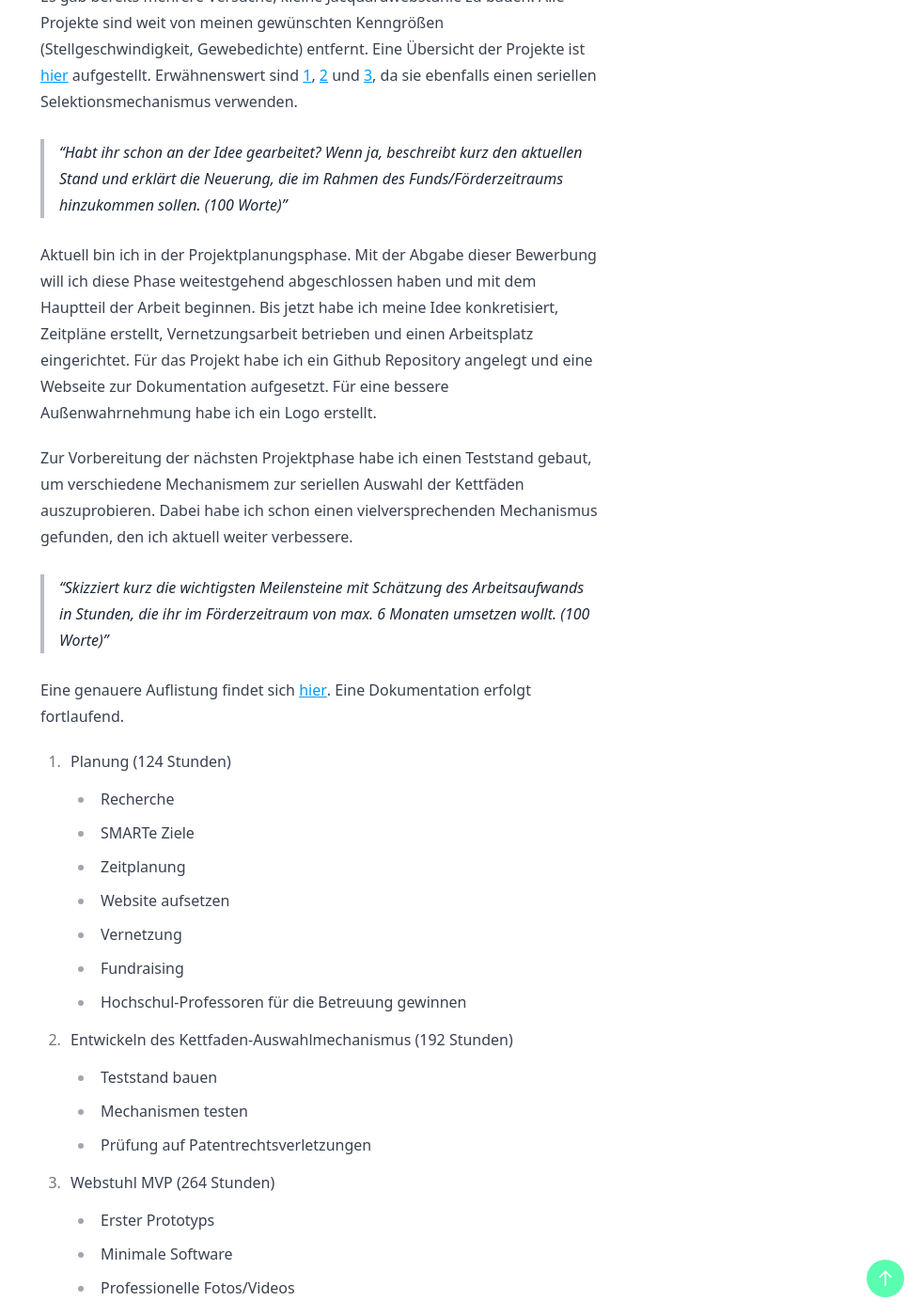
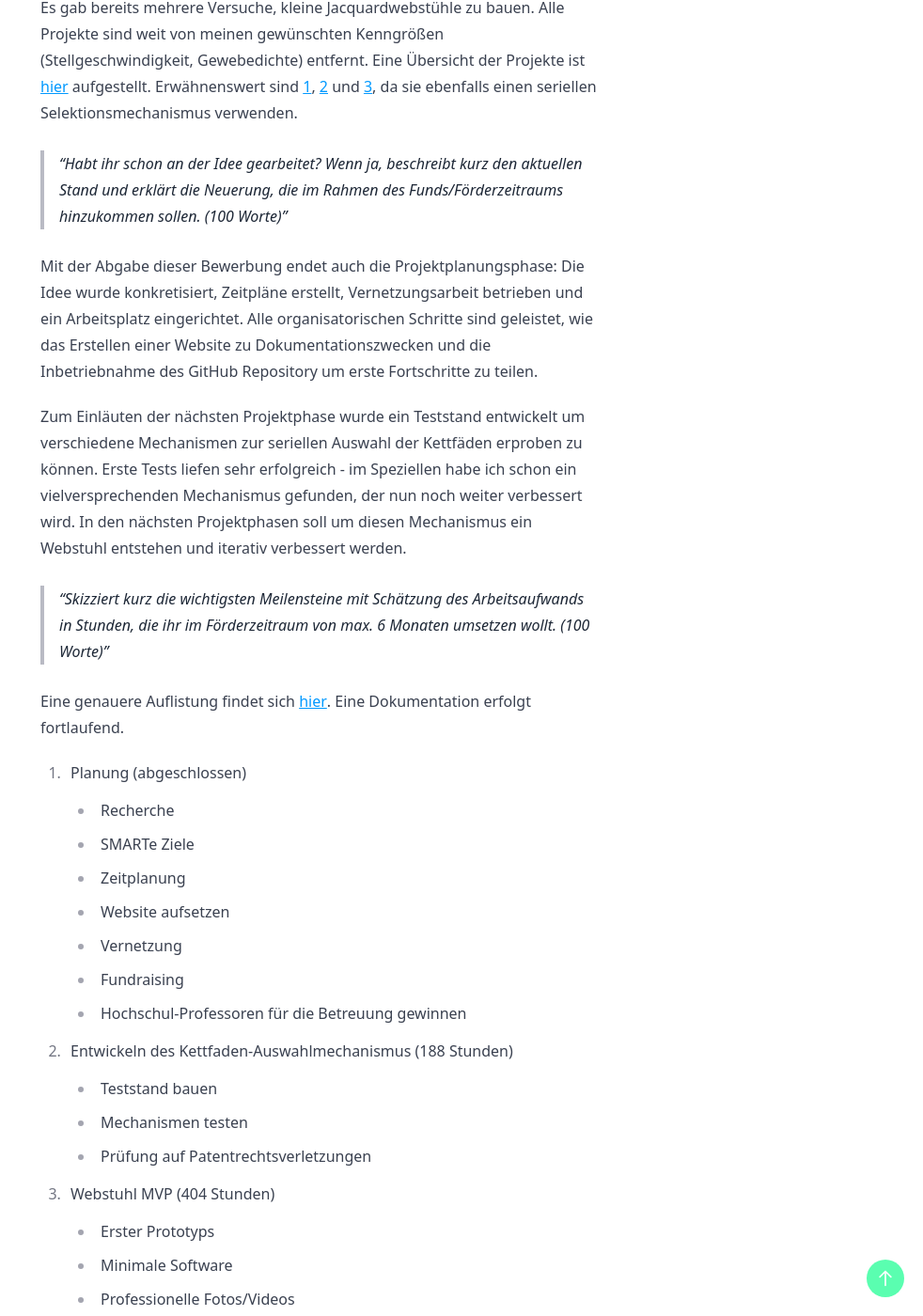
Before and after one commit to festwertspeicher/jacques-loom, a Jekyll site: the page built from docs/_posts/2022-05-23-application-prototype-fund-hardware.md, in a window 1280 px wide and 1400 px high, scrolled down 12554 px. Shown: the whole window at 94% size, without its empty margins (298-1280 px from the left). Built offline with Jekyll 4.4.1, drawn with Linux system fonts in a browser that asks for light colours; some web fonts are replaced; our own code applies the rules of GitHub Pages for plain Markdown files; some of the changed text lies outside the part shown.

Commit message:
add milesones page

```diff
--- a/docs/_data/toc.yml
+++ b/docs/_data/toc.yml
@@ -7,6 +7,8 @@
       url: "news"
     - title: "Manual: Writing Documentation"
       url: "docs/writing-documentation"
+    - title: Milestones
+      url: "milestones"
 - title: "Extras"
   url: "docs/extras"
   links:
--- a/docs/_posts/2022-05-23-application-prototype-fund-hardware.md
+++ b/docs/_posts/2022-05-23-application-prototype-fund-hardware.md
@@ -85,15 +85,15 @@
 
 > Have you already worked on the idea? If yes, briefly describe the current status and explain the innovation that will be added during the fund/funding period.
 
-Currently I am in the project planning phase. With the submission of this application I want to have completed this phase as far as possible and start with the main part of the work. So far I have concretized my idea, created time plans, did some networking and set up a workspace. For the project, I have created a Github repository and set up a website for documentation purposes. For a better external perception I created a logo.
+The submission of this application also marks the end of the project planning phase: the idea has been concretized, timelines created, networking done and a workspace has been set up. All organizational steps are completed, such as the creation of a website for documentation purposes and the initiation of the GitHub repository to share first progress.
 
-In preparation for the next phase of the project, I built a test rig to experiment with different mechanisms for serial selection of warp threads. I have already found a promising mechanism, which I am currently improving.
+To start the next phase of the project, a test rig has been developed to test different mechanisms for the serial selection of warp threads. First tests ran very successfully - in particular, a promising mechanism was found, which will now be further improved. In the next phases of the project a loom will be developed around this mechanism and improved iteratively.
 
 > Briefly outline the key milestones, with an estimate of the workload in hours, that you plan to complete in the funding period of a maximum of 6 months.
 
 A more detailed list can be found [here](). Documentation will be provided on an ongoing basis.
 
-1. Planning (124 hours)
+1. Planning (finished)
 * Research
 * SMART goals
 * Time planning
@@ -102,18 +102,18 @@
 * Fundraising
 * Recruit university professors for mentoring
 
-2. Develop a warp selection mechanism (192 hours).
+2. Develop a warp selection mechanism (188 hours).
 * Building a test rig
 * Test different mechanisms
 * Check for patent infringement
 
-3. Loom MVP (264 hours).
+3. Loom MVP (404 hours).
 * First prototype
 * Minimal software design
 * Professional photos/videos
 * Interim report as master thesis
 
-4th Iteration of the loom (288 hours).
+4. Iteration of the loom (320 hours).
 * New major version of the loom
 * More robust software
 * Complete package with CAD files, schematics, BOM, code, ...
@@ -200,15 +200,15 @@
 
 > Habt ihr schon an der Idee gearbeitet? Wenn ja, beschreibt kurz den aktuellen Stand und erklärt die Neuerung, die im Rahmen des Funds/Förderzeitraums hinzukommen sollen. (100 Worte)
 
-Aktuell bin ich in der Projektplanungsphase. Mit der Abgabe dieser Bewerbung will ich diese Phase weitestgehend abgeschlossen haben und mit dem Hauptteil der Arbeit beginnen. Bis jetzt habe ich meine Idee konkretisiert, Zeitpläne erstellt, Vernetzungsarbeit betrieben und einen Arbeitsplatz eingerichtet. Für das Projekt habe ich ein Github Repository angelegt und eine Webseite zur Dokumentation aufgesetzt. Für eine bessere Außenwahrnehmung habe ich ein Logo erstellt.
+Mit der Abgabe dieser Bewerbung endet auch die Projektplanungsphase: Die Idee wurde konkretisiert, Zeitpläne erstellt, Vernetzungsarbeit betrieben und ein Arbeitsplatz eingerichtet. Alle organisatorischen Schritte sind geleistet, wie das Erstellen einer Website zu Dokumentationszwecken und die Inbetriebnahme des GitHub Repository um erste Fortschritte zu teilen.
 
-Zur Vorbereitung der nächsten Projektphase habe ich einen Teststand gebaut, um verschiedene Mechanismem zur seriellen Auswahl der Kettfäden auszuprobieren. Dabei habe ich schon einen vielversprechenden Mechanismus gefunden, den ich aktuell weiter verbessere.
+Zum Einläuten der nächsten Projektphase wurde ein Teststand entwickelt um verschiedene Mechanismen zur seriellen Auswahl der Kettfäden erproben zu können. Erste Tests liefen sehr erfolgreich - im Speziellen habe ich schon ein vielversprechenden Mechanismus gefunden, der nun noch weiter verbessert wird. In den nächsten Projektphasen soll um diesen Mechanismus ein Webstuhl entstehen und iterativ verbessert werden.
 
 > Skizziert kurz die wichtigsten Meilensteine mit Schätzung des Arbeitsaufwands in Stunden, die ihr im Förderzeitraum von max. 6 Monaten umsetzen wollt. (100 Worte)
 
 Eine genauere Auflistung findet sich [hier](). Eine Dokumentation erfolgt fortlaufend.
 
-1. Planung (124 Stunden)
+1. Planung (abgeschlossen)
 * Recherche
 * SMARTe Ziele
 * Zeitplanung
@@ -217,18 +217,18 @@
 * Fundraising
 * Hochschul-Professoren für die Betreuung gewinnen
 
-2. Entwickeln des Kettfaden-Auswahlmechanismus (192 Stunden)
+2. Entwickeln des Kettfaden-Auswahlmechanismus (188 Stunden)
 * Teststand bauen
 * Mechanismen testen
 * Prüfung auf Patentrechtsverletzungen
 
-3. Webstuhl MVP (264 Stunden)
+3. Webstuhl MVP (404 Stunden)
 * Erster Prototyps
 * Minimale Software
 * Professionelle Fotos/Videos
 * Zwischenbericht als Masterthesis
 
-4. Iteration der Maschine (288 Stunden)
+4. Iteration der Maschine (320 Stunden)
 * Neue Major Version des Webstuhls
 * Robustere Software
 * Komplettpaket mit CAD-Dateien, Schaltplänen, BOM, Code, ...
```
Also changed, not shown: other parts of docs/_posts/2022-05-23-application-prototype-fund-hardware.md (+1 -1 lines), docs/pages/milestones.md (added, +126 -0 lines), 1 other file.
